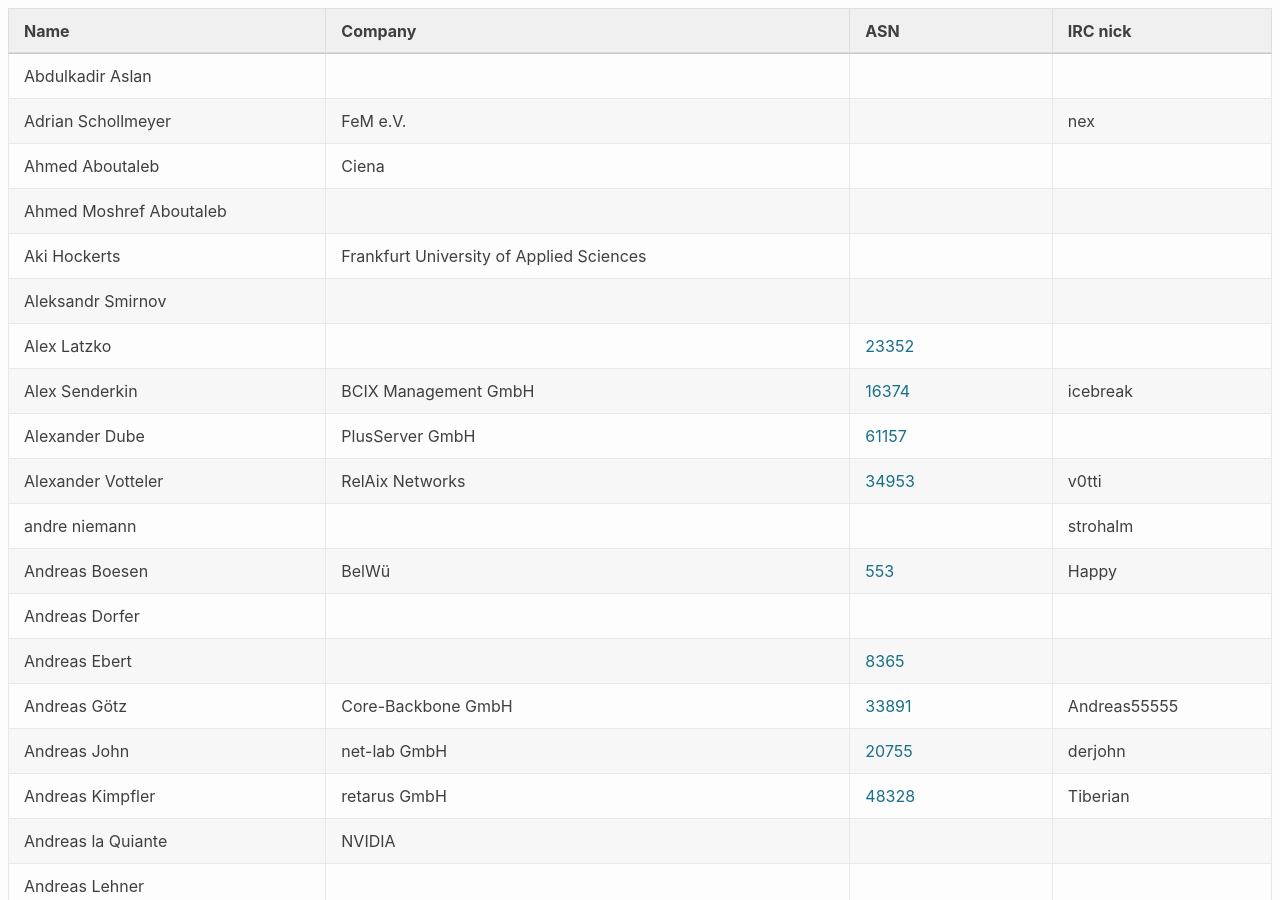
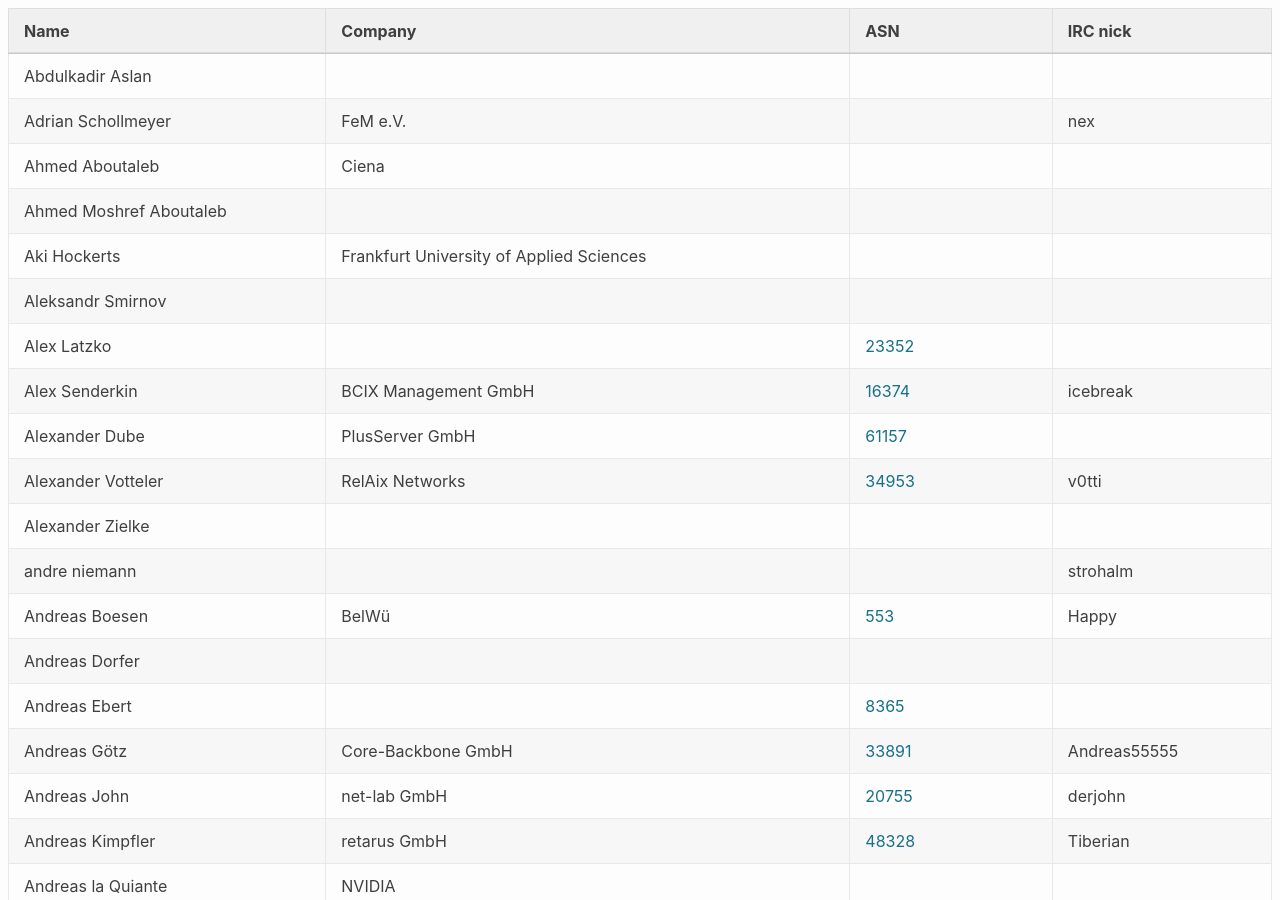
Before and after one commit to denog/pretix-attendeelist, a Jekyll site: the page built from index.markdown, in a window 1280 px wide and 900 px high. Built offline with Jekyll 4.4.1, drawn with Linux system fonts in a browser that asks for light colours.

Commit message:
Latest data: Fri Oct 30 19:13:46 UTC 2020

```diff
--- a/_data/attendees.json
+++ b/_data/attendees.json
@@ -48,6 +48,12 @@
     "asn": "34953"
   },
   {
+    "name": "Alexander Zielke",
+    "company": null,
+    "irc": null,
+    "asn": null
+  },
+  {
     "name": "Alex Latzko",
     "company": null,
     "irc": null,
```
